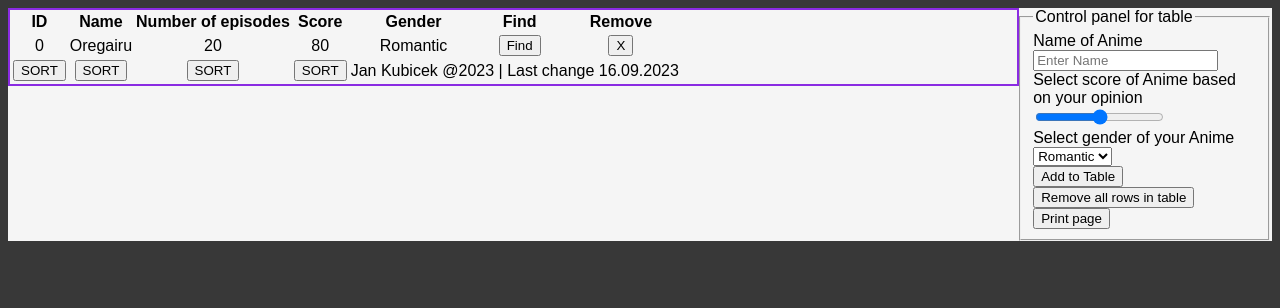
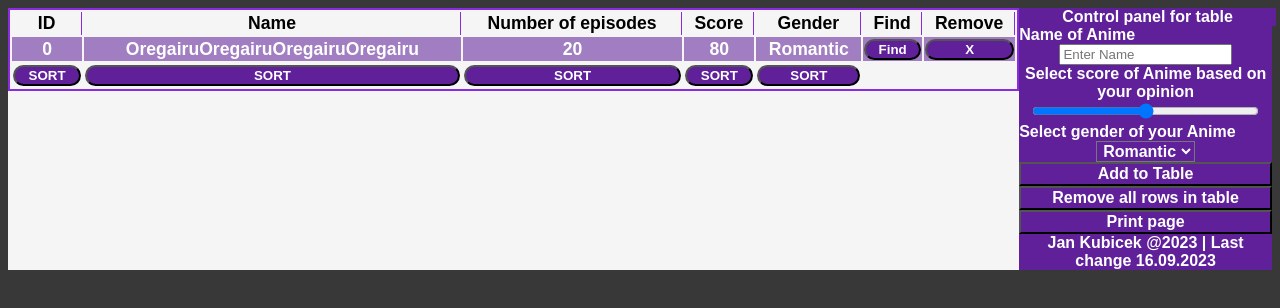
Before and after one commit to Jan-Kubicek/YourAnimeListHTMLCSSJS, a plain HTML site: page index.html in a window 1280 px wide. Drawn offline with Linux system fonts and the light colour scheme.

Commit message:
Final CSS customization + some html changes

```diff
--- a/index.html
+++ b/index.html
@@ -11,17 +11,19 @@
     <header></header>
     <nav></nav>
     <main>
+        <div id="div-table">
             <table id="mytable">
                 <thead id="mythead">
-                <tr><th>ID</th><th>Name</th><th>Number of episodes</th><th>Score</th><th>Gender</th><th>Find</th><th>Remove</th></tr>
+                    <tr><th class="number">ID</th><th class="nam">Name</th><th class="number">Number of episodes</th><th class="number">Score</th><th class="gndr">Gender</th><th class="btn">Find</th><th class="btn">Remove</th></tr>
                 </thead>
                 <tbody id="mytbody">
-                <tr><td>0</td><td>Oregairu</td><td>20</td><td>80</td><td>Romantic</td><td><input type="button" value="Find" class="findButton" onclick="find()"></td><td><input type="button" value="X" class="remove" onclick="removeRow()"></td></tr>
+                    <tr><td>0</td><td>OregairuOregairuOregairuOregairu</td><td>20</td><td>80</td><td>Romantic</td><td><input type="button" value="Find" class="findButton" onclick="find()"></td><td><input type="button" value="X" class="remove" onclick="removeRow()"></td></tr>
                 </tbody>
                 <tfoot id="mytfoot">
-                <tr><td><input type="button" value="SORT" class="sort" onclick="sortIDs()"></td><td><input type="button" value="SORT" class="sort" onclick="sortNames()"></td><td><input type="button" value="SORT" class="sort" onclick="sortGenders()"></td><td><input type="button" value="SORT" class="sort" onclick="sortScores()"></td><td colspan="3">Jan Kubicek @2023 | Last change 16.09.2023</td></tr>
+                    <tr><td><input type="button" value="SORT" class="sort" onclick="sortIDs()"></td><td><input type="button" value="SORT" class="sort" onclick="sortNames()"></td><td><input type="button" value="SORT" class="sort" onclick="sortGenders()"></td><td><input type="button" value="SORT" class="sort" onclick="sortScores()"></td><td><input type="button" value="SORT" class="sort" onclick="sortNames()"></td><td colspan="2"></td></tr>
                 </tfoot>
             </table>
+        </div>
         <fieldset>
             <legend>Control panel for table</legend>
             <form>
@@ -37,6 +39,7 @@
                 <input type="button" value="Add to Table" id="addToTable" onclick="add()"><br>
                 <input type="button" value="Remove all rows in table" id="removeAllRows" onclick="removeAll()"><br>
                 <input type="button" value="Print page" id ="print" onclick="window.print();"><br>
+                <label>Jan Kubicek @2023 | Last change 16.09.2023</label>
             </form>
         </fieldset>
     </main>
--- a/style.css
+++ b/style.css
@@ -5,21 +5,158 @@ body{
 main{
     background-color: whitesmoke;
 }
+#div-table{
+    width: 80%;
+    float:left;
+    display: inline;
+}
 table{
     border-color: blueviolet;
     border-style:solid;
     border-width:2px;
-    width: 80%;
-    float:left;
-    display: inline;
+    width: 100%;
     text-align: center;
+    font-weight: bolder;
+    font-size: 1.1em;
 }
-thead#mythead{
+thead#mythead tr{
     width: 100%;
+}
+#mythead th{
+    border-right: blueviolet 1px solid;
+    width: auto;
 }
 tbody#mytbody{
     width: 100%;
 }
+#mytbody tr{
+    width: auto;
+    border-bottom: black 1px solid;
+}
+#mytbody tr:nth-child(odd){
+    background-color: rgba(95, 32, 153, 0.555);
+    color:white;
+}
+#mytbody .findButton{
+    background-color: rgb(95, 32, 153);
+    color:white;
+    border-radius: 2.3em;
+    width: 100%;
+    height: 100%;
+    font-weight: bolder;
+}
+#mytbody .findButton:hover{
+    background-color: white;
+    color: rgb(95, 32, 153);
+}
+#mytbody .remove{
+    background-color: rgb(95, 32, 153);
+    color:white;
+    border-radius: 2.3em;
+    width: 100%;
+    height: 100%;
+    font-weight: bolder;
+}
+#mytbody .remove:hover{
+    background-color: white;
+    color: rgb(95, 32, 153);
+}
+
 tfoot#mytfoot{
     width: 100%;
+    height: 100%;
 }
+#mytfoot .sort{
+    background-color: rgb(95, 32, 153);
+    color:white;
+    border-radius: 2.3em;
+    width: 100%;
+    height: 100%;
+    font-weight: bolder;
+}
+#mytfoot .sort:hover{
+    background-color: white;
+    color: rgb(95, 32, 153);
+}
+fieldset{
+    text-align: center;
+    background-color: rgb(95, 32, 153);
+    color:white;
+    font-size: 1em;
+    font-weight: bold;
+    padding:0px;
+    border-width: 0px;
+    margin:0px;
+}
+legend{
+    background-color: rgb(95, 32, 153);
+    width: 100%;
+    text-align: center;
+}
+label{
+    float:left;
+}
+#nameOfAnime{
+    width: 65%;
+}
+#scoreOfAnine{
+    width: 90%;
+    color:white;
+    background-color: rgba(95, 32, 153, 1);
+}
+#genders{
+    width:39%;
+    text-align: center;
+    background-color: rgb(95, 32, 153);
+    color:  white;
+    font-weight: bold;
+    font-size: 1em;
+}
+#addToTable{
+    width: 100%;
+    font-weight: bold;
+    color:white;
+    background-color: rgb(95, 32, 153);
+    font-size: 1em;
+}
+#addToTable:hover{
+    background-color: white;
+    color: rgb(95, 32, 153);
+}
+#removeAllRows{
+    width: 100%;
+    font-weight: bold;
+    color:white;
+    background-color: rgb(95, 32, 153);
+    font-size: 1em;
+}
+#removeAllRows:hover{
+    background-color: white;
+    color: rgb(95, 32, 153);
+}
+#print{
+    width: 100%;
+    font-weight: bold;
+    color:white;
+    background-color: rgb(95, 32, 153);
+    font-size: 1em;
+}
+#print:hover{
+    background-color: white;
+    color: rgb(95, 32, 153);
+}
+form label:last-child{
+    text-align: center;
+}
+.number{
+    width: 6%;
+}
+.nam{
+    width: 50%;
+}
+.btn{
+    width: 7%;
+}
+.gndr{
+    width: 18%;
+}
```
Lines whose indentation alone changed are shown as unchanged.
